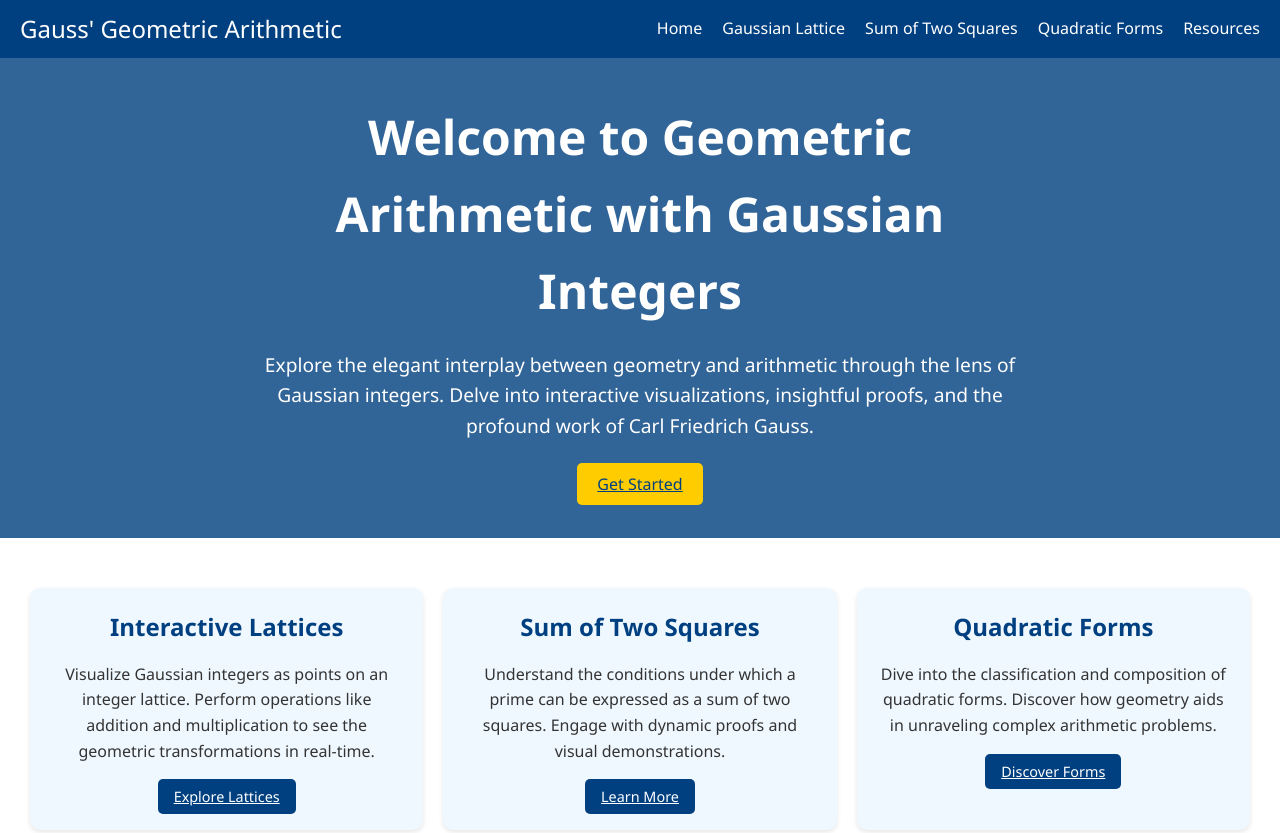
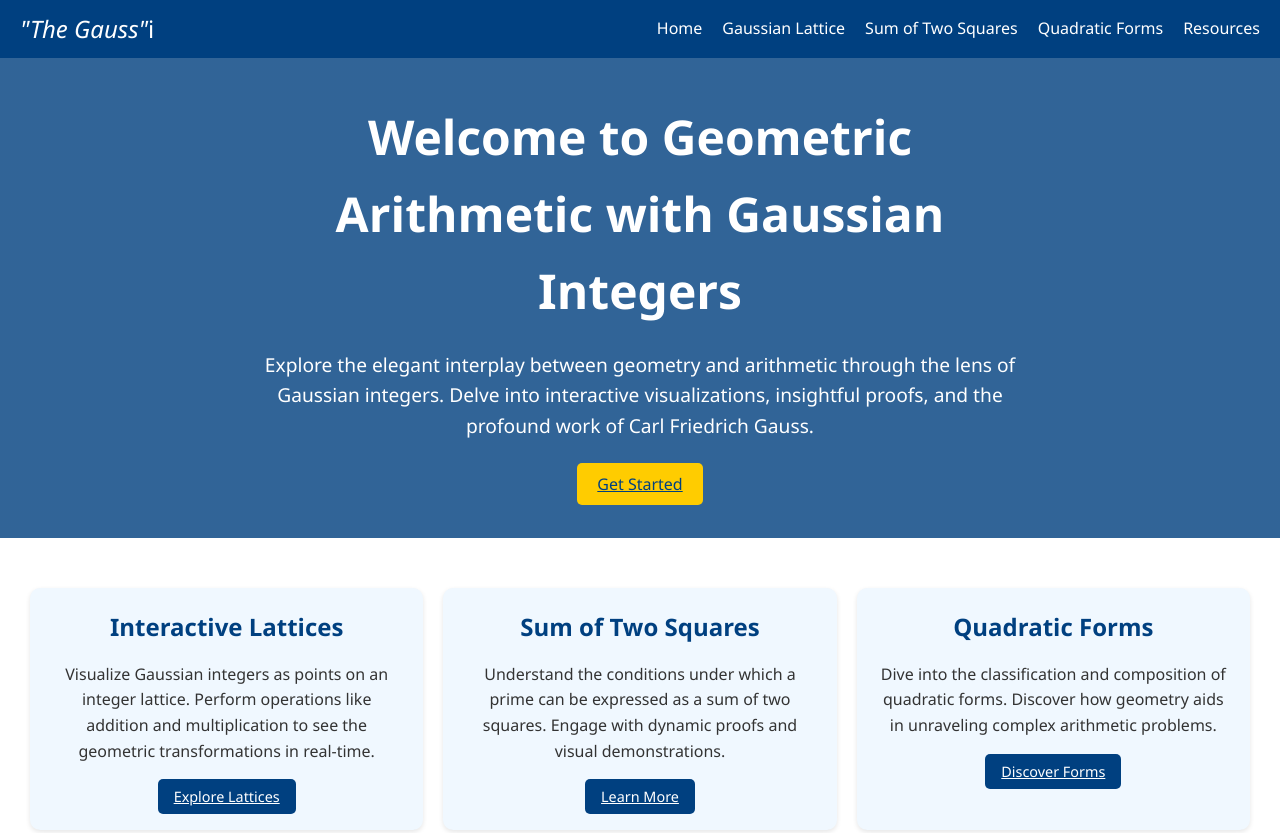
Before and after one commit to ndp32/gaussian_integer_lattice, a plain HTML site: page index.html in a window 1280 px wide. Shown: the top 833 px of the page. Drawn offline with Linux system fonts and the light colour scheme.

Commit message:
Update index.html

```diff
--- a/index.html
+++ b/index.html
@@ -12,7 +12,7 @@
     <header>
         <nav class="navbar">
             <div class="logo">
-                <a href="index.html">Gauss' Geometric Arithmetic</a>
+                <a href="index.html"><i>"The Gauss"</i>i</a>
             </div>
             <ul class="nav-links">
                 <li><a href="index.html">Home</a></li>
```
